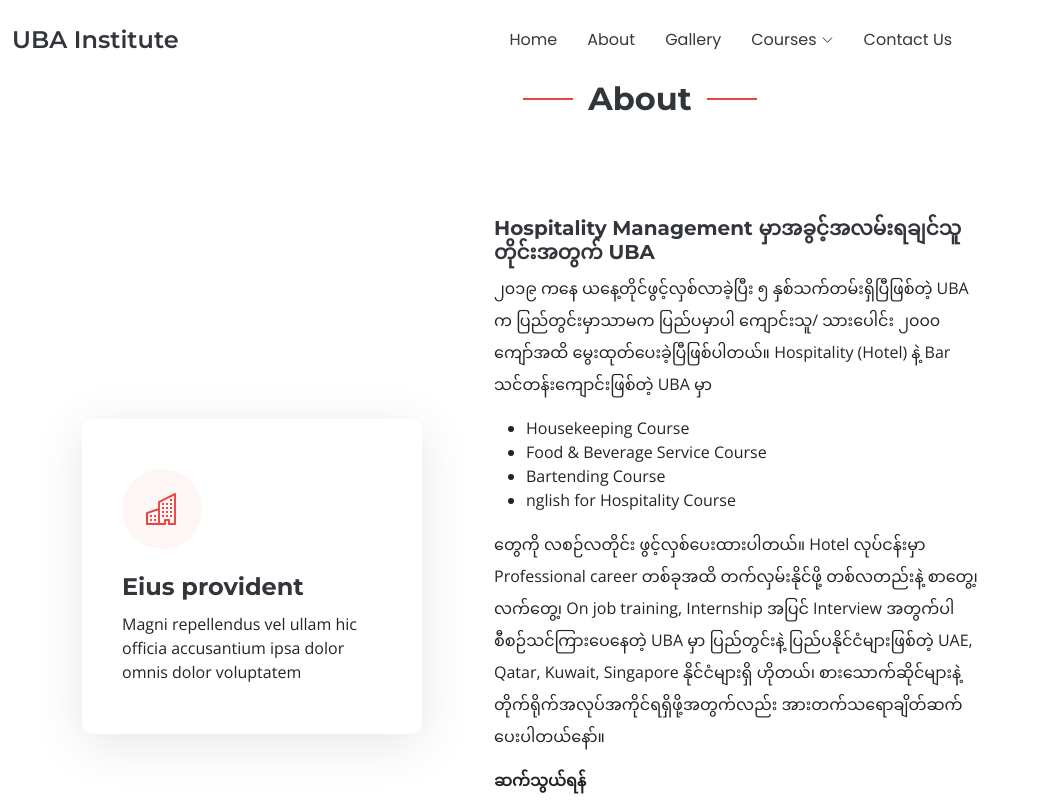
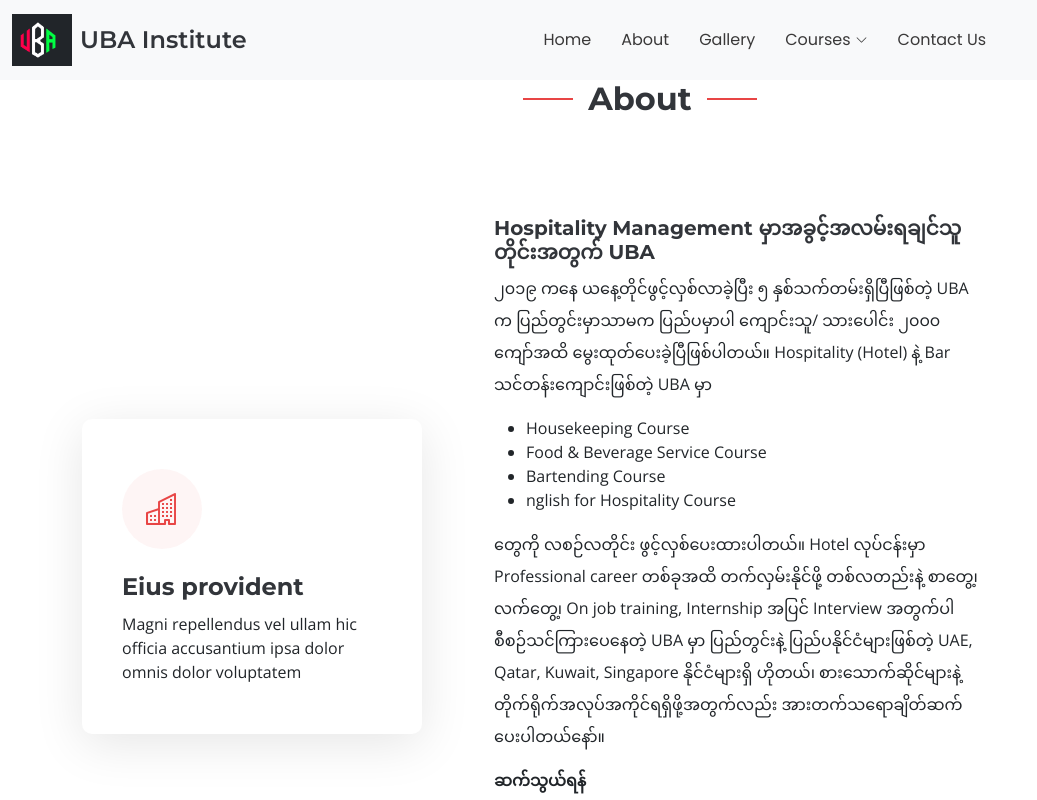
Before and after one commit to Ko-Win-Lwin/uba-hospitality-and-bartending, a Vue app: page /about in a window 1280 px wide. Shown: the top 800 px of the page, without its empty margins (0-1037 px from the left). Built offline with nearby package versions, Linux system fonts and the light colour scheme.

Commit message:
nav-icon

```diff
--- a/index.html
+++ b/index.html
@@ -3,7 +3,7 @@
 
 <head>
   <meta charset="UTF-8" />
-  <link rel="icon" type="image/svg+xml" href="/vite.svg" />
+  <link rel="icon" type="image/svg+xml" href="./src/assets/img/logo/logo.png" />
   <meta name="viewport" content="width=device-width, initial-scale=1.0" />
   <title>UBA Institute</title>
 
--- a/src/components/AboutContent.component.vue
+++ b/src/components/AboutContent.component.vue
@@ -14,7 +14,7 @@
                     </div>
 
                     <div class="col-lg-6 d-flex align-items-center features-img-bg" data-aos="zoom-out">
-                        <img src="../assets/img/blog/blog-1.jpg" class="img-fluid" alt="">
+                        <img src="https://drive.google.com/file/d/1b8KWlzAxr-brE28cj4K7fDAeOq67Si1j/view?usp=drive_link" class="img-fluid" alt="">
                     </div>
                 </div>
             </div>
--- a/src/components/Navigation.component.vue
+++ b/src/components/Navigation.component.vue
@@ -1,10 +1,12 @@
 <template>
-  <header id="header" class="header d-flex align-items-center sticky-top">
+  <header id="header" class="header bg-light d-flex align-items-center sticky-top">
     <div
       class="container-fluid position-relative d-flex align-items-center justify-content-between"
     >
       <RouterLink to="/" class="logo d-flex align-items-center me-auto me-xl-0">
-        <!-- <img src="assets/img/logo.png" alt=""> -->
+        <div class="bg-dark p-2 me-2">
+          <img src="../assets/img/logo/logo.png" alt="" class="">
+        </div>
         <h1 class="sitename">UBA Institute</h1>
       </RouterLink>
 
```
Also changed, not shown: src/assets/img/hero-bg.jpg (deleted), src/assets/img/logo/logo.png (added).
